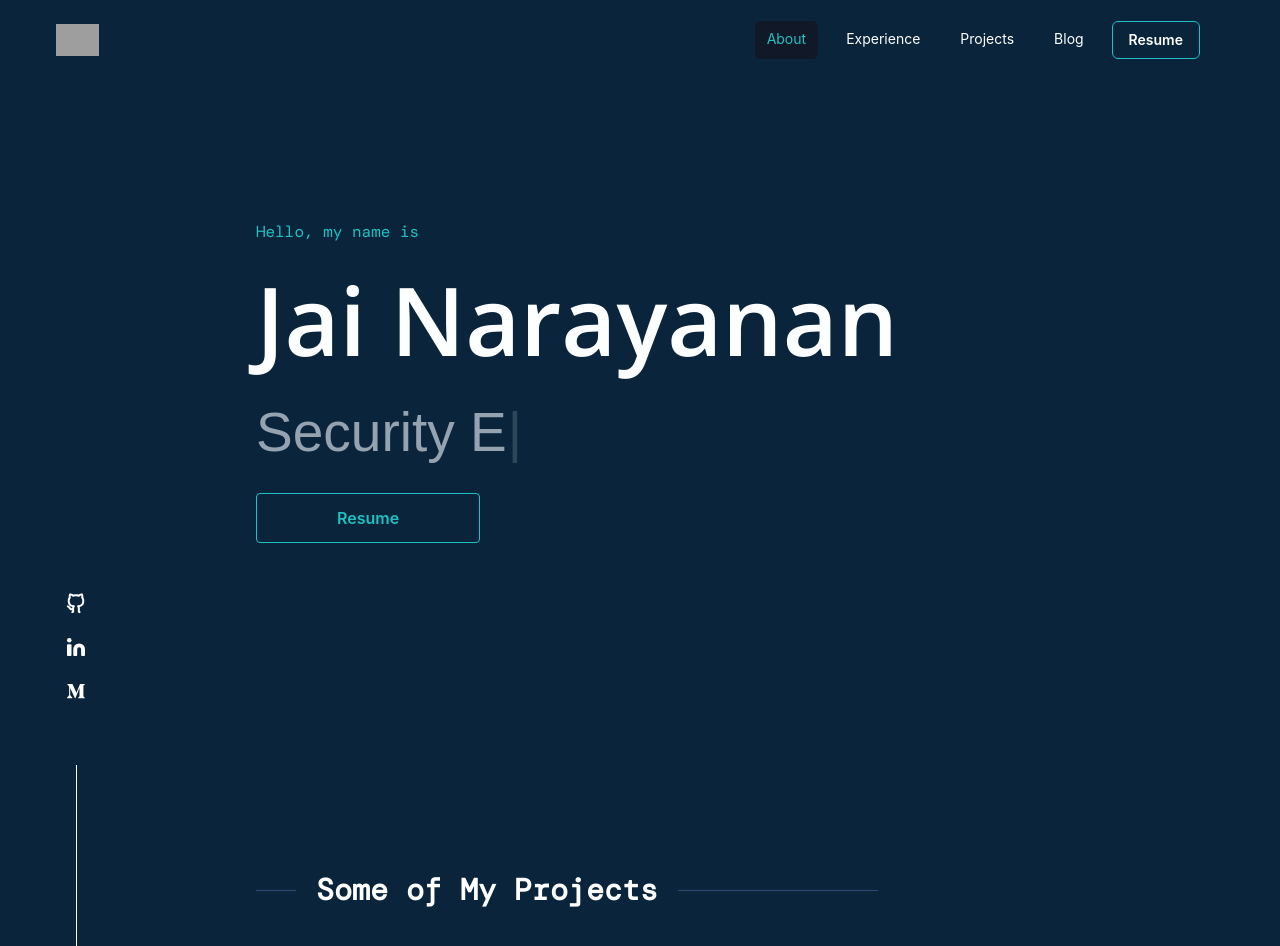
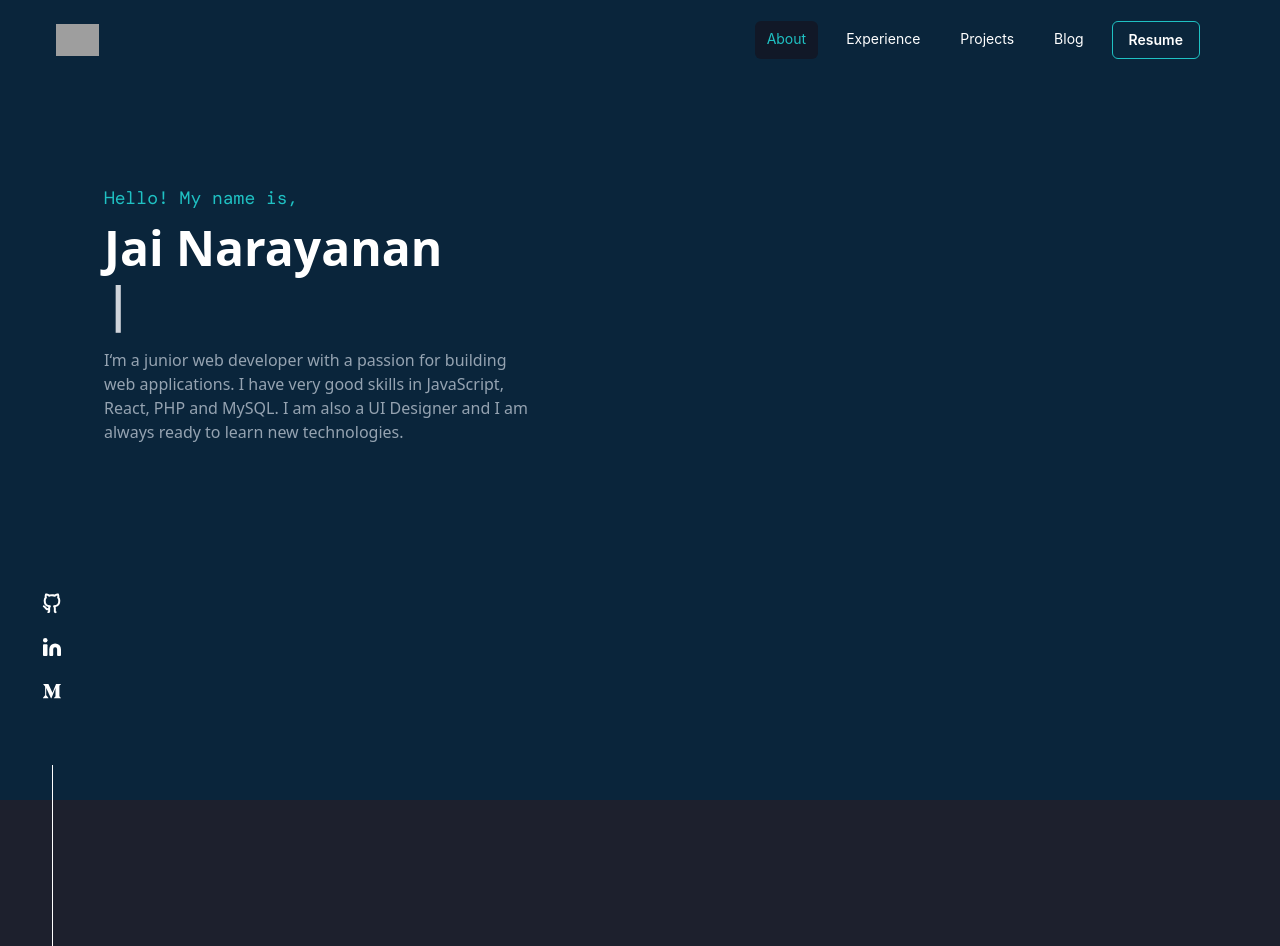
Before and after one commit to JaiNarayanan/JaiNarayanan.github.io, a React (Create React App) app: page / in a window 1280 px wide. Shown: the top 946 px of the page. After the commit the page ends 800 px from the top, so only its background shows below. Built offline with nearby package versions, Linux system fonts and the light colour scheme; grey boxes are pictures that could not be loaded; some icons are missing; a web font is replaced by a local one.

Commit message:
structure updates

```diff
--- a/src/App.css
+++ b/src/App.css
@@ -8,7 +8,7 @@ html {
 }
 body {
   @apply h-full;
-  background-color: #1D202D
+  background-color: #1D202D;
 }
 div#__next {
   @apply h-full;
@@ -26,6 +26,46 @@ main {
 .App-logo {
   height: 40vmin;
   pointer-events: none;
+}
+
+
+.container{
+    width:100%;
+    margin-right:auto;
+    margin-left:auto;
+    padding-right:0.5rem;
+    padding-left:0.5rem;
+}
+@media(min-width:500px){
+    .container{
+      max-width:500px;
+    }
+}
+@media(min-width:768px){
+    .container{
+        max-width:768px
+    }
+}
+@media(min-width:1024px){
+    .container{
+        max-width:1024px;
+        padding-right:3rem;
+        padding-left:3rem;
+    }
+}
+@media(min-width:1280px){
+    .container{
+        max-width:1280px;
+        padding-right:3rem;
+        padding-left:3rem;
+    }
+}
+@media(min-width:1536px){
+    .container{
+        max-width:1536px;
+        padding-right:3rem;
+        padding-left:3rem;
+    }
 }
 
 @media (prefers-reduced-motion: no-preference) {
--- a/src/App.js
+++ b/src/App.js
@@ -11,11 +11,12 @@ const Portfolio = () => {
       <div className="bg-primary-gray min-h-[100vh]">
         <Navbar />
         <IconBar />
-        <div id="content" className="h-[100%] px-[20%]">
+        <main className="container">
+          <div className="lg:px-10">
           <Home />
           {/* <Biography />   */}
-          <Project />
-        </div>
+          </div>
+        </main>
       </div>
     </>
   )
--- a/src/components/Home.js
+++ b/src/components/Home.js
@@ -11,30 +11,33 @@ const Navbar = () => {
 
   return (
     <>
-        <section className="h-screen flex ">
-          <div className='my-36'>
-            <div className="text-primary-blue font-mono leading-loose">
-              Hello, my name is
-            </div>
-            <div className="text-fonts-white font-open_sans font-semibold	text-[95px] leading-normal">
-              Jai Narayanan
-            </div>
-            <div className="text-fonts-gray font-proxima_nova text-[55px]">
-              <Typewriter
+        <section className="py-[1.5rem] md:py-24">
+          <div className='flex flex-wrap items-center justify-between relative'>
+            <div className="xl:w-5/12 w-full p-4">
+              <div className="max-w-[500px] w-full lg:text-left text-center lg:mx-0 mx-auto">
+                <h4 className="text-primary-blue font-mono text-base lg:text-lg">
+                  Hello! My name is,
+                </h4>
+                <h1 class="text-white md:text-5xl sm:text-4xl text-4xl mt-3 font-bold font-sans">Jai Narayanan</h1>
+                <h1 class="text-gray-300 md:text-5xl text-3xl md:mt-2 mt-1 font-bold font-sans">
+                <Typewriter
                 onInit={(typewriter) => {
                   typewriter.typeString('Student')
                     .pauseFor(2000)
                     .deleteAll()
-                    .typeString('Security Enthusiast')
                     .pauseFor(2000)
                     .deleteAll()
-                    .typeString('Software Engineer')
+                    .typeString('Software Dev')
                     .start();
                 }}
               />
+                </h1>
+                <p class="block mt-5 text-fonts-gray font-sans">I‘m a junior web developer with a passion for building web applications. I have very good skills in JavaScript, React, PHP and MySQL. I am also a UI Designer and I am always ready to learn new technologies.</p>
+                <div className="buttons mt-8 flex items-center flex-wrap lg:justify-start justify-center">
+                </div>
+              </div>
             </div>
-            <button className='mt-5 py-3 px-20 bg-transparent hover:bg-gray-700 text-primary-blue font-semibold border border-primary-blue rounded'>Resume</button>
-            </div>
+          </div>
         </section>
     </>
   )
--- a/src/components/IconBar.js
+++ b/src/components/IconBar.js
@@ -8,7 +8,7 @@ import { ReactComponent as ResumeLogo } from '../assets/resume-icon.svg';
 
 const IconBar = () => {
   return (
-    <div className="fixed top-2/3 left-16 hidden md:block">
+    <div className="fixed top-2/3 left-10 hidden md:block">
       <ul className="after:w-px after:block after:bg-white after:h-screen after:mx-auto">
         <li className="mb-1">
           <a>
```
